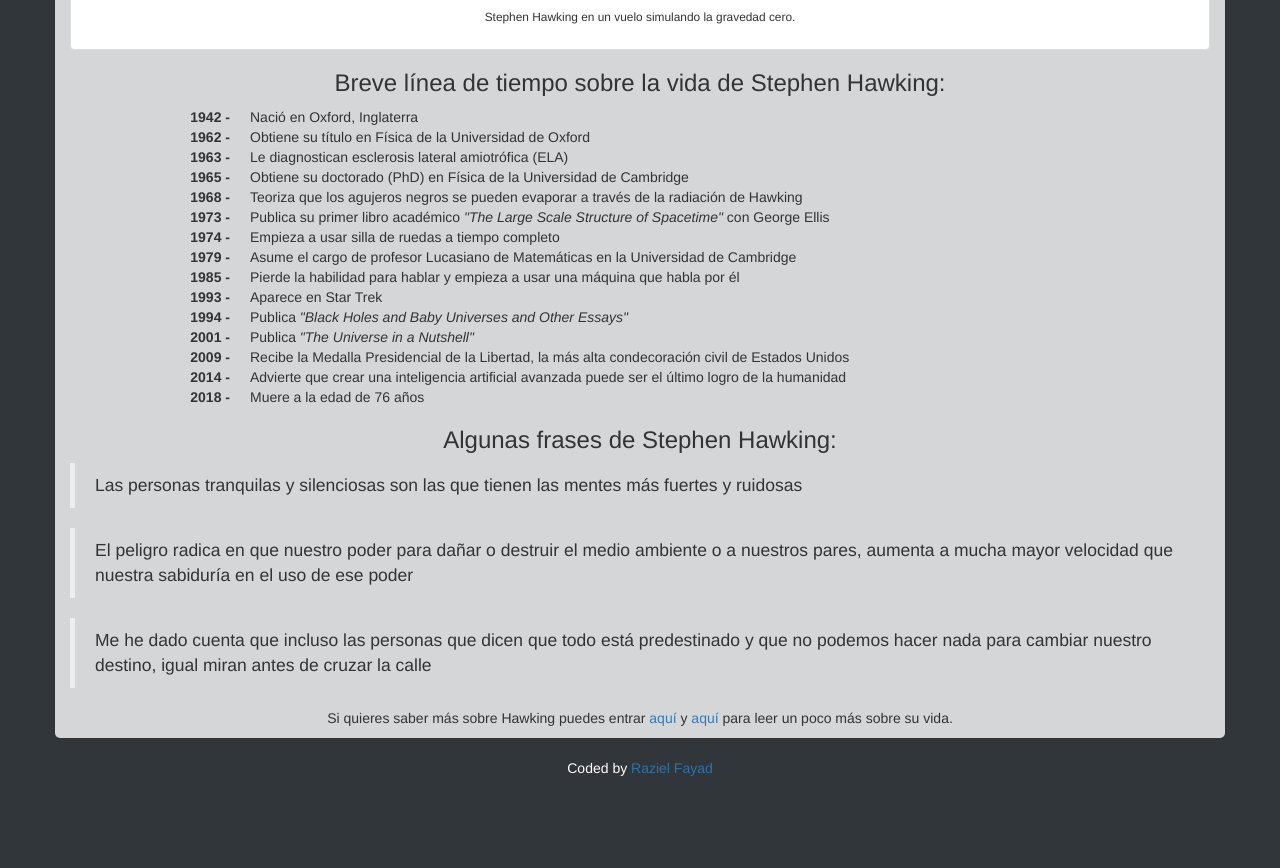
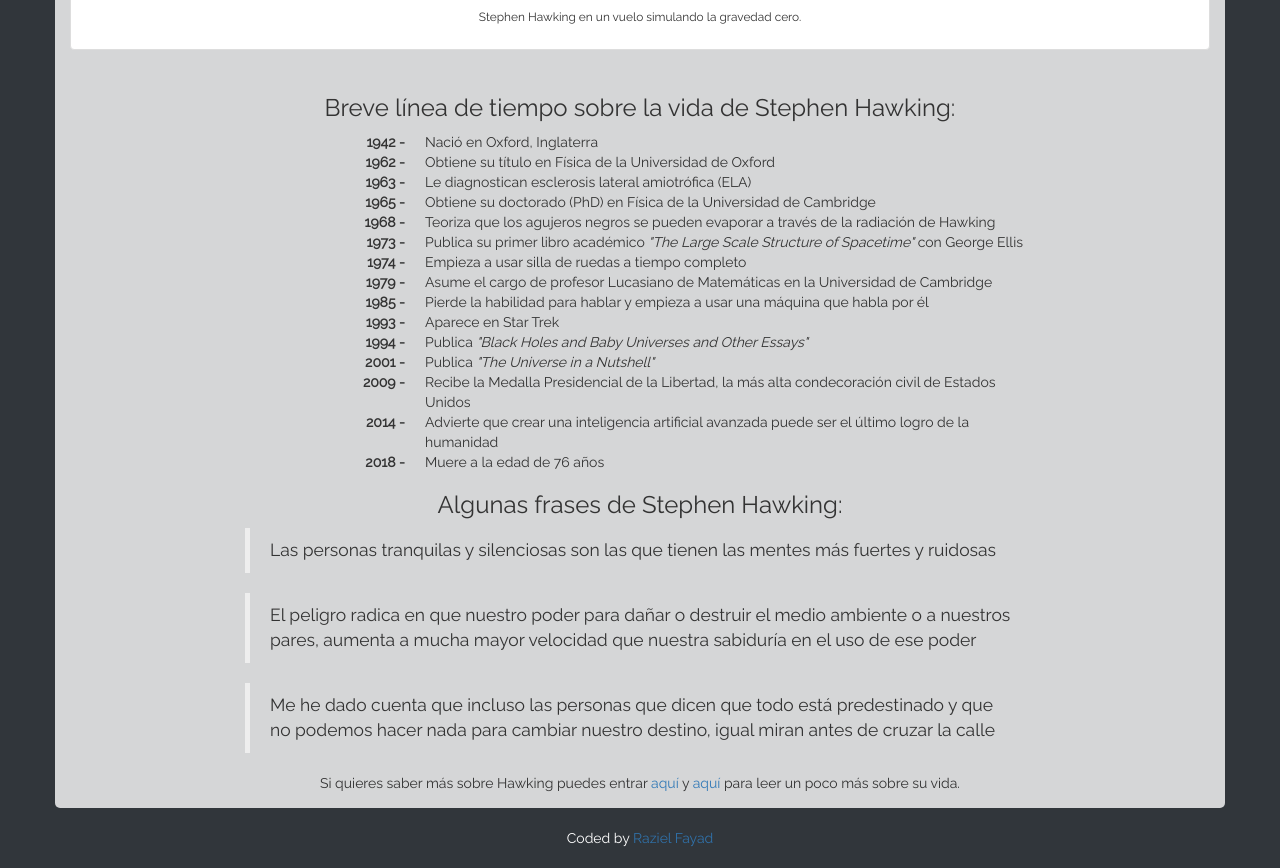
Before and after one commit to razielfayad/tribute-page, a plain HTML site: page index.html in a window 1280 px wide. Shown: the part 648-1516 px from the top of the page. Before the commit the page ends 1446 px from the top, so only its background shows below. Drawn offline with nearby package versions, Linux system fonts and the light colour scheme.

Commit message:
fonts and content center

```diff
--- a/custom.css
+++ b/custom.css
@@ -1,7 +1,15 @@
+@import url('https://fonts.googleapis.com/css?family=Montserrat');
+@import url('https://fonts.googleapis.com/css?family=Raleway');
+
 body {
   padding-top: 50px;
   padding-bottom: 10px;
   background-color: #31363b;
+  font-family: 'Raleway', sans-serif;
+}
+
+h1 {
+  font-family: 'Montserrat', sans-serif;
 }
 
 .container {
@@ -9,6 +17,12 @@ body {
   border-radius: 5px;
 }
 
+.box-center {
+  max-width: 800px;
+  margin: 0 auto;
+  padding: 5px;
+}
+
 .autor {
   color: #fff;
   text-align: center;
```
